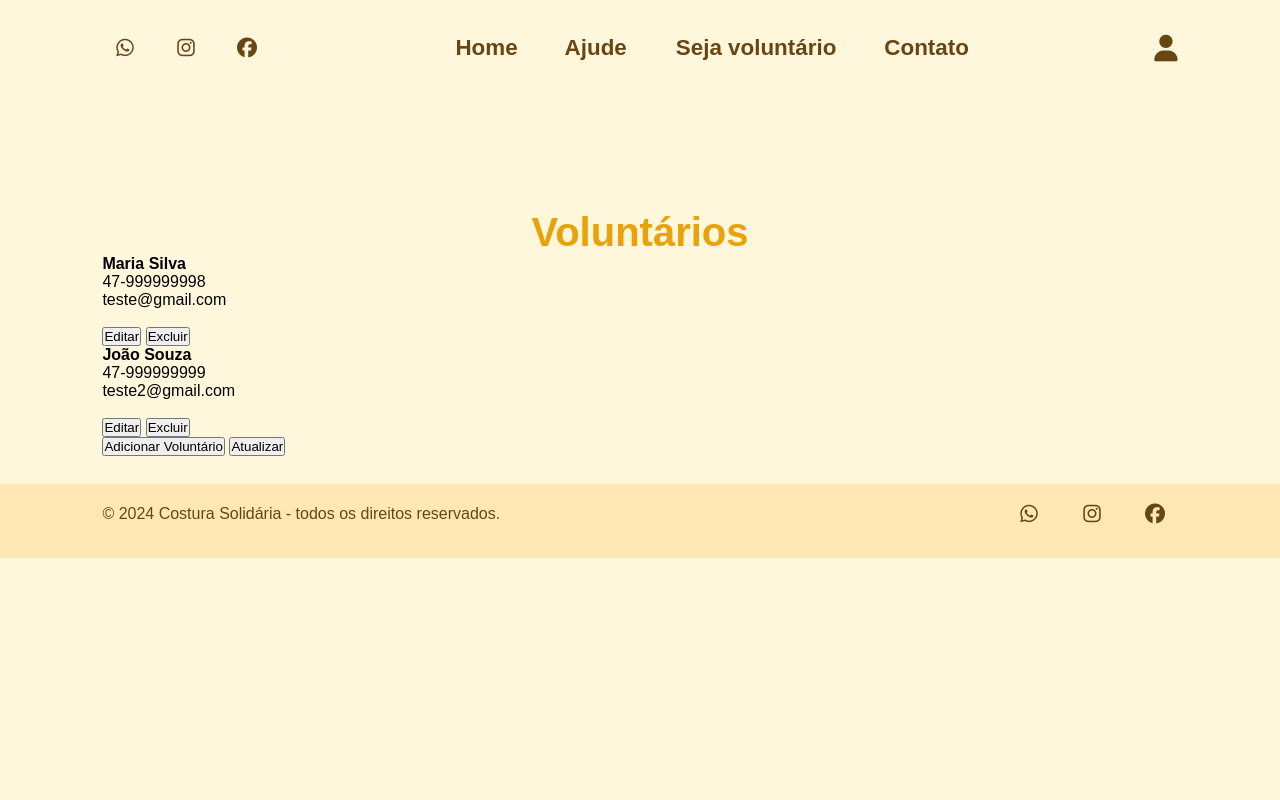
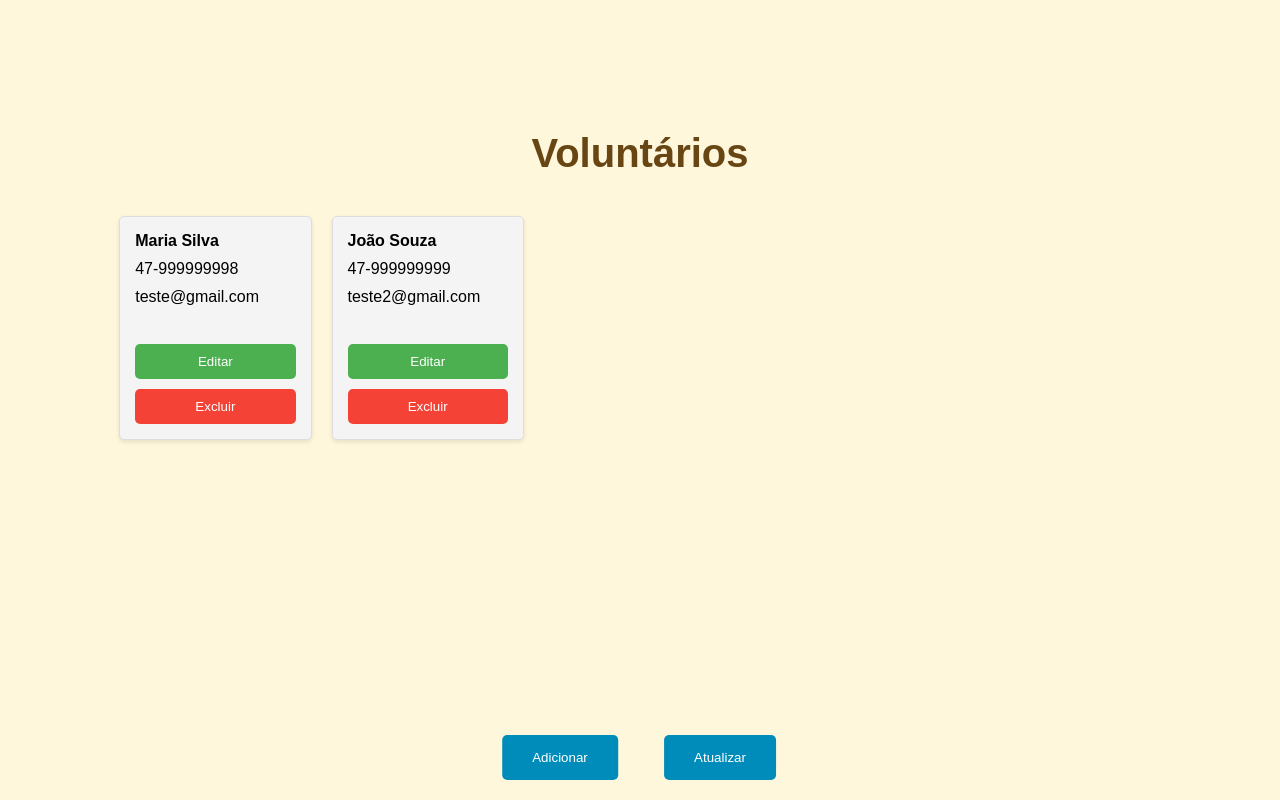
Before and after one commit to GabrielWendorff/projectPAC, a Flask app: page /volunteers in a window 1280 px wide. Run offline with Flask 3, Linux system fonts and the light colour scheme.

Commit message:
fix:js and update:css

```diff
--- a/app/static/src/styles/ADM.css
+++ b/app/static/src/styles/ADM.css
@@ -0,0 +1,90 @@
+#content {
+    display: grid;
+    grid-template-columns: 1fr;
+    gap: 20px;
+    padding: 20px;
+}
+
+#volunteers {
+    display: grid;
+    grid-template-columns: 1fr;
+    gap: 20px;
+}
+
+.container-title {
+    text-align: center;
+    margin-top: 0; /* Alinha o título mais para cima */
+    margin-bottom: 20px;
+}
+
+#volunteers-content {
+    display: grid;
+    grid-template-columns: repeat(auto-fill, minmax(200px, 1fr));
+    gap: 20px;
+    align-items: start;
+    max-width: 100%; /* Evita que o conteúdo ultrapasse o container */
+}
+
+.volunteer-card {
+    background-color: #f4f4f4;
+    border: 1px solid #ddd;
+    border-radius: 5px;
+    padding: 15px;
+    box-shadow: 0 2px 4px rgba(0,0,0,0.1);
+}
+
+.volunteer-info {
+    display: grid;
+    grid-template-columns: 1fr;
+    gap: 10px;
+}
+
+button {
+    padding: 10px;
+    border: none;
+    border-radius: 5px;
+    cursor: pointer;
+    transition: background-color 0.3s;
+}
+
+button:hover {
+    background-color: #ddd;
+}
+
+.btn-edit {
+    background-color: #4CAF50;
+    color: white;
+}
+
+.btn-delete {
+    background-color: #f44336;
+    color: white;
+}
+
+.btn-add,
+.btn-refresh {
+    background-color: #008CBA;
+    color: white;
+    position: fixed;
+    bottom: 20px; /* Fixados na parte inferior */
+    padding: 15px 30px; /* Aumenta o padding para melhor visibilidade */
+    z-index: 1000; /* Garante que os botões fiquem acima de outros elementos */
+    left: 50%;
+    transform: translateX(-50%);
+}
+
+.btn-add {
+    margin-left: -80px; /* Espaçamento entre os botões */
+}
+
+.btn-refresh {
+    margin-left: 80px; /* Espaçamento entre os botões */
+
+}
+
+/* Limita o número de colunas para no máximo 5 */
+@media (min-width: 1200px) {
+    #volunteers-content {
+        grid-template-columns: repeat(5, 1fr);
+    }
+}
--- a/app/templates/volunteersview.html
+++ b/app/templates/volunteersview.html
@@ -5,50 +5,14 @@
     <meta name="viewport" content="width=device-width, initial-scale=1.0">
     <link rel="stylesheet" href="https://cdnjs.cloudflare.com/ajax/libs/font-awesome/6.5.1/css/all.min.css" integrity="sha512-DTOQO9RWCH3ppGqcWaEA1BIZOC6xxalwEsw9c2QQeAIftl+Vegovlnee1c9QX4TctnWMn13TZye+giMm8e2LwA==" crossorigin="anonymous" referrerpolicy="no-referrer" />
     <link rel="stylesheet" href="{{ url_for('static', filename='src/styles/styles.css') }}">
+    <link rel="stylesheet" href="{{ url_for('static', filename='src/styles/ADM.css') }}">
     <title>Costura Solidária - Voluntários</title>
 </head>
 <body>
-    <header>
-        <nav id="navbar">
-            <div class="social-media-buttons">
-                <a href="#"><i class="fa-brands fa-whatsapp"></i></a>
-                <a href="https://www.instagram.com/costura_solidaria_js/" target="_blank" rel="noopener noreferrer"><i class="fa-brands fa-instagram"></i></a>
-                <a href="#"><i class="fa-brands fa-facebook"></i></a>
-            </div>
-            <ul id="nav_list">
-                <li class="nav-item active"><a href="#home">Home</a></li>
-                <li class="nav-item"><a href="#help">Ajude</a></li>
-                <li class="nav-item"><a href="#voluntary">Seja voluntário</a></li>
-                <li class="nav-item"><a href="#contact-content">Contato</a></li>
-            </ul>
-            <button id="login_btn" onclick="showLoginPopup()"><i class="fa-solid fa-user fa-2xl"></i></button>
-            <div class="login-popup" id="loginPopup">
-                <div class="login-popup-content">
-                    <span class="close" id="closePopup" onclick="closeLoginPopup()">&times;</span>
-                    <h2>Bem vindo</h2>
-                    <form>
-                        <input type="text" id="username" name="username" required placeholder="Usuário"><br>
-                        <div class="password-container">
-                            <input type="password" id="password" name="password" placeholder="Senha">
-                            <i id="togglePassword" class="fa fa-eye-slash" onclick="togglePasswordVisibility();"></i>
-                        </div><br>
-                        <div class="form-group form-check">
-                            <input type="checkbox" class="form-check-input" id="rememberMe">
-                            <label class="form-check-label" for="rememberMe">Lembre de mim</label>
-                        </div>
-                        <button class="btn-login" type="submit">Login</button><br>
-                        <div class="forgotPassword">
-                            <a href="#" id="forgotPassword">Esqueceu a senha?</a>
-                        </div>
-                    </form>
-                </div>
-            </div>
-        </nav>
-    </header>
     <main id="content">
         <section id="volunteers">
             <div class="container-title">
-                <h3 class="section-subtitle"><span>Voluntários</span></h3>
+                <h3 class="section-subtitle">Voluntários</h3>
             </div>
             <div id="volunteers-content">
                 <!-- Exemplo de voluntário -->
@@ -72,39 +36,62 @@
                         <button class="btn-delete" onclick="deleteVolunteer(this)">Excluir</button>
                     </div>
                 </div>
-                <button class="btn-add" onclick="addVolunteer()">Adicionar Voluntário</button>
+                <button class="btn-add" onclick="addVolunteer()">Adicionar</button>
                 <button class="btn-refresh" onclick="refreshPage()">Atualizar</button>
             </div>
         </section>
     </main>
-    <footer>
-        <div id="footer_items">
-            <span id="copyright">&copy 2024 Costura Solidária - todos os direitos reservados.</span>
-            <div class="social-media-buttons">
-                <a href="#"><i class="fa-brands fa-whatsapp"></i></a>
-                <a href="https://www.instagram.com/costura_solidaria_js/" target="_blank" rel="noopener noreferrer"><i class="fa-brands fa-instagram"></i></a>
-                <a href="#"><i class="fa-brands fa-facebook"></i></a>
-            </div>
-        </div>
-    </footer>
     <script src="https://cdnjs.cloudflare.com/ajax/libs/jquery/3.7.1/jquery.min.js" integrity="sha512-v2CJ7UaYy4JwqLDIrZUI/4hqeoQieOmAZNXBeQyjo21dadnwR+8ZaIJVT8EE2iyI61OV8e6M8PP2/4hpQINQ/g==" crossorigin="anonymous" referrerpolicy="no-referrer"></script>
     <script src="https://unpkg.com/scrollreveal"></script>
     <script src="{{ url_for('static', filename='src/javascript/script.js') }}"></script>
     <script>
         function editVolunteer(button) {
             // Lógica para editar voluntário
-            alert('Editar voluntário');
+            const volunteerCard = button.parentElement;
+            const name = volunteerCard.querySelector('h4').innerText;
+            const phone = volunteerCard.querySelectorAll('p')[0].innerText;
+            const email = volunteerCard.querySelectorAll('p')[1].innerText;
+            const newName = prompt("Editar Nome:", name);
+            const newPhone = prompt("Editar Telefone:", phone);
+            const newEmail = prompt("Editar Email:", email);
+
+            if (newName) volunteerCard.querySelector('h4').innerText = newName;
+            if (newPhone) volunteerCard.querySelectorAll('p')[0].innerText = newPhone;
+            if (newEmail) volunteerCard.querySelectorAll('p')[1].innerText = newEmail;
         }
 
         function deleteVolunteer(button) {
             // Lógica para excluir voluntário
-            const volunteerCard = button.parentElement.parentElement;
-            volunteerCard.remove();
+            if (confirm("Tem certeza que deseja excluir este voluntário?")) {
+                const volunteerCard = button.parentElement.parentElement;
+                volunteerCard.remove();
+            }
         }
 
         function addVolunteer() {
             // Lógica para adicionar voluntário
-            alert('Adicionar voluntário');
+            const name = prompt("Nome do Voluntário:");
+            const phone = prompt("Telefone do Voluntário:");
+            const email = prompt("Email do Voluntário:");
+
+            if (name && phone && email) {
+                const volunteersContent = document.getElementById('volunteers-content');
+                const newVolunteerCard = document.createElement('div');
+                newVolunteerCard.classList.add('volunteer-card');
+                newVolunteerCard.innerHTML = `
+                    <div class="volunteer-info">
+                        <h4>${name}</h4>
+                        <p>${phone}</p>
+                        <p>${email}</p>
+                        <br>
+                        <button class="btn-edit" onclick="editVolunteer(this)">Editar</button>
+                        <button class="btn-delete" onclick="deleteVolunteer(this)">Excluir</button>
+                    </div>
+                `;
+                volunteersContent.insertBefore(newVolunteerCard, volunteersContent.querySelector('.btn-add'));
+            } else {
+                alert("Todos os campos são obrigatórios para adicionar um voluntário.");
+            }
         }
 
         function refreshPage() {
```
